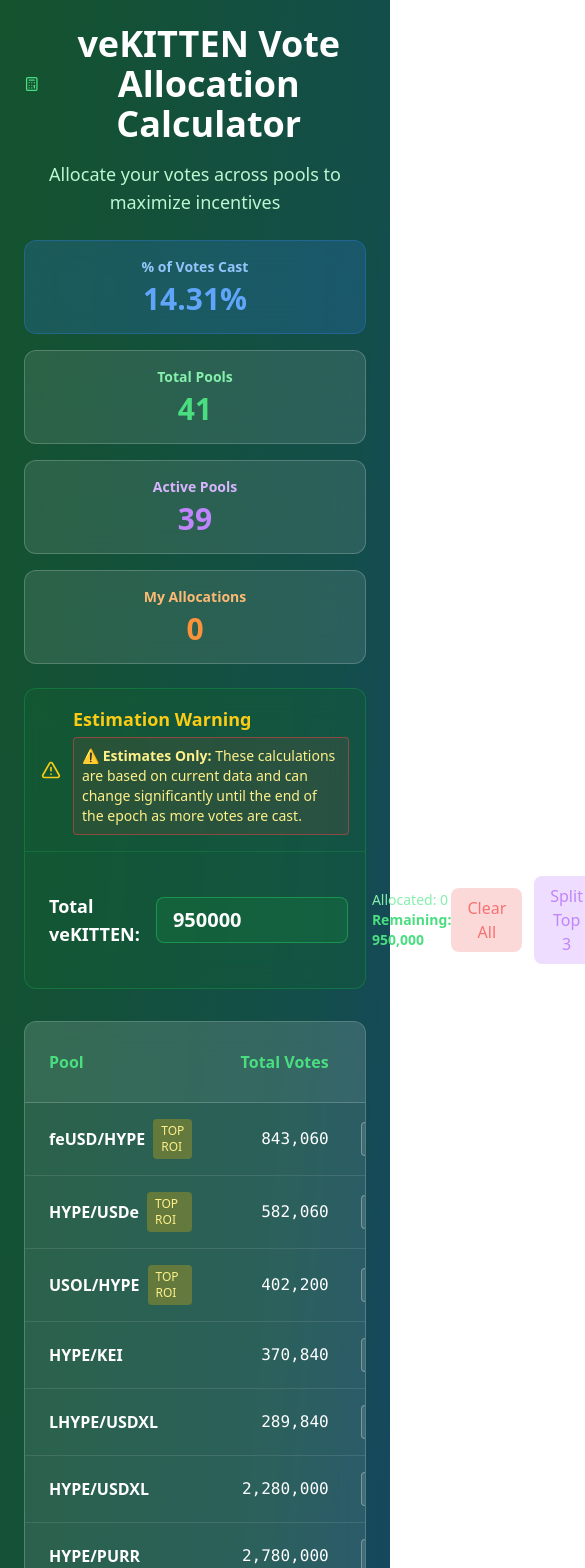
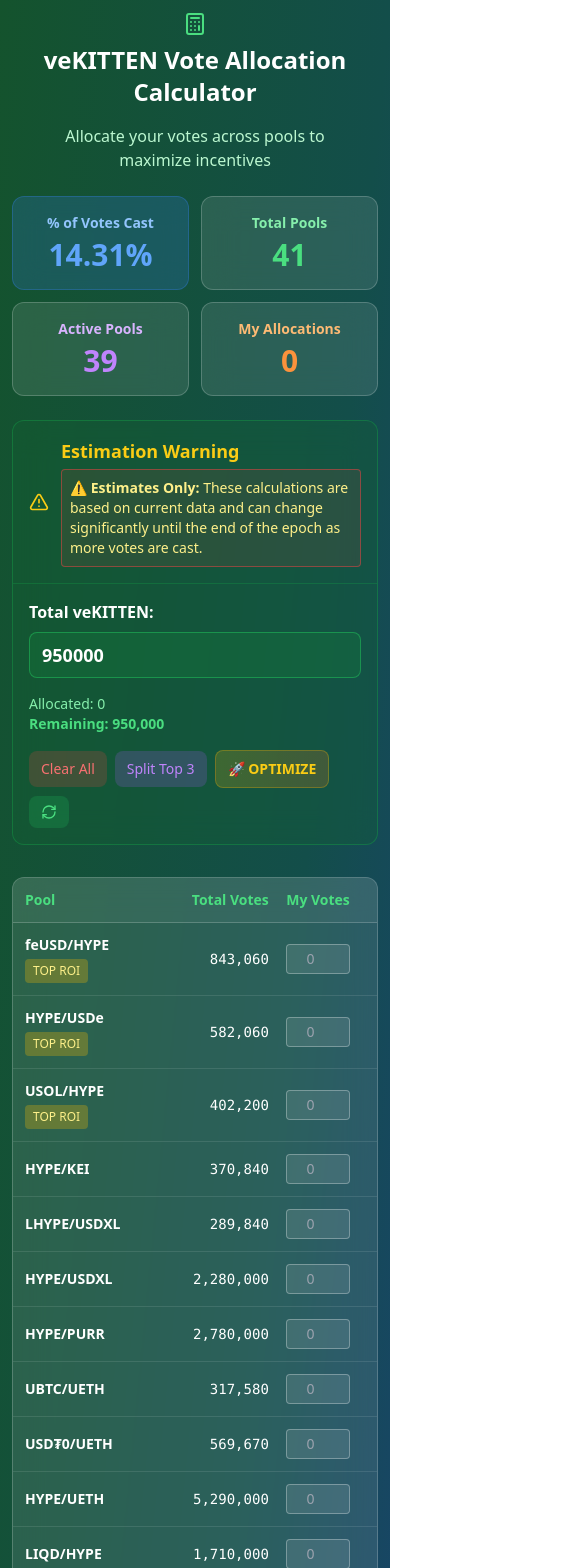
Before and after one commit to ThatDudeFreak/vekitten-calculator, a React (Create React App) app: page / in a window 390 px wide. Shown: the top 1568 px of the page, 585 px wide, since content can reach past the window. Built offline with nearby package versions, Linux system fonts and the light colour scheme.

Commit message:
Update App.js

```diff
--- a/src/App.js
+++ b/src/App.js
@@ -6,7 +6,7 @@ const VeKittenCalculator = () => {
   const [allocations, setAllocations] = useState({});
   const [loading, setLoading] = useState(false);
   const [lastUpdate, setLastUpdate] = useState(new Date());
-  const lastDataUpdate = 'Jun 29, 2025 4:00 PM EST'; // Static date - update manually
+  const lastDataUpdate = 'Jun 29, 2025 7:35 PM EST'; // Static date - update manually
 
   // Real pool data from KittenSwap voting interface - UPDATED
   const [pools, setPools] = useState([
@@ -392,19 +392,19 @@ const VeKittenCalculator = () => {
   const totalIncentives = calculatedPools.reduce((sum, pool) => sum + pool.myIncentive, 0);
 
   return (
-    <div className="min-h-screen bg-gradient-to-br from-green-900 via-teal-900 to-blue-900 p-6">
+    <div className="min-h-screen bg-gradient-to-br from-green-900 via-teal-900 to-blue-900 p-3 md:p-6">
       <div className="max-w-7xl mx-auto">
         {/* Header */}
         <div className="text-center mb-6">
-          <div className="flex items-center justify-center gap-3 mb-4">
-            <Calculator className="w-8 h-8 text-green-400" />
-            <h1 className="text-4xl font-bold text-white">veKITTEN Vote Allocation Calculator</h1>
+          <div className="flex flex-col sm:flex-row items-center justify-center gap-2 md:gap-3 mb-4">
+            <Calculator className="w-6 h-6 md:w-8 md:h-8 text-green-400" />
+            <h1 className="text-2xl md:text-4xl font-bold text-white text-center">veKITTEN Vote Allocation Calculator</h1>
           </div>
-          <p className="text-green-200 text-lg">Allocate your votes across pools to maximize incentives</p>
+          <p className="text-green-200 text-base md:text-lg px-4">Allocate your votes across pools to maximize incentives</p>
         </div>
 
         {/* Stats Section */}
-        <div className="grid grid-cols-1 md:grid-cols-2 lg:grid-cols-4 gap-4 mb-6">
+        <div className="grid grid-cols-2 lg:grid-cols-4 gap-3 md:gap-4 mb-6">
           <div className="bg-blue-500/20 backdrop-blur-lg rounded-xl p-4 border border-blue-500/30">
             <div className="text-center">
               <div className="text-sm text-blue-300 font-semibold mb-1">% of Votes Cast</div>
@@ -449,52 +449,52 @@ const VeKittenCalculator = () => {
           </div>
 
           {/* Controls */}
-          <div className="p-6">
-            <div className="flex items-center justify-between">
-              <div className="flex items-center gap-6">
-                <div className="flex items-center gap-4">
-                  <label className="text-white font-semibold text-lg">Total veKITTEN:</label>
+          <div className="p-4 md:p-6">
+            <div className="flex flex-col lg:flex-row lg:items-center justify-between gap-4">
+              <div className="flex flex-col sm:flex-row items-start sm:items-center gap-4 sm:gap-6">
+                <div className="flex flex-col sm:flex-row sm:items-center gap-2 sm:gap-4 w-full sm:w-auto">
+                  <label className="text-white font-semibold text-base md:text-lg whitespace-nowrap">Total veKITTEN:</label>
                   <input
                     type="number"
                     value={mySize}
                     onChange={(e) => setMySize(e.target.value)}
-                    className="bg-green-700/30 border border-green-500/50 rounded-lg px-4 py-2 text-white text-xl font-bold w-48 focus:outline-none focus:ring-2 focus:ring-green-400"
+                    className="bg-green-700/30 border border-green-500/50 rounded-lg px-3 md:px-4 py-2 md:py-2 text-white text-lg md:text-xl font-bold w-full sm:w-48 focus:outline-none focus:ring-2 focus:ring-green-400"
                     placeholder="950000"
                   />
                 </div>
-                <div className="text-white">
-                  <div className="text-sm text-green-300">Allocated: {allocatedVotes.toLocaleString()}</div>
-                  <div className={`text-sm font-bold ${remainingVotes < 0 ? 'text-red-400' : 'text-green-400'}`}>
+                <div className="text-white text-sm md:text-base">
+                  <div className="text-green-300">Allocated: {allocatedVotes.toLocaleString()}</div>
+                  <div className={`font-bold ${remainingVotes < 0 ? 'text-red-400' : 'text-green-400'}`}>
                     Remaining: {remainingVotes.toLocaleString()}
                   </div>
                 </div>
               </div>
-              <div className="flex items-center gap-3">
+              <div className="flex flex-wrap items-center gap-2 md:gap-3">
                 <button
                   onClick={clearAllocations}
-                  className="bg-red-500/20 hover:bg-red-500/30 text-red-400 px-4 py-2 rounded-lg transition-colors"
+                  className="bg-red-500/20 hover:bg-red-500/30 text-red-400 px-3 md:px-4 py-2 rounded-lg transition-colors text-sm md:text-base"
                 >
                   Clear All
                 </button>
                 <button
                   onClick={allocateTopThree}
-                  className="bg-purple-500/20 hover:bg-purple-500/30 text-purple-400 px-4 py-2 rounded-lg transition-colors"
+                  className="bg-purple-500/20 hover:bg-purple-500/30 text-purple-400 px-3 md:px-4 py-2 rounded-lg transition-colors text-sm md:text-base"
                 >
                   Split Top 3
                 </button>
                 <button
                   onClick={optimizeAllocation}
-                  className="bg-gradient-to-r from-yellow-500/20 to-orange-500/20 hover:from-yellow-500/30 hover:to-orange-500/30 text-yellow-400 px-4 py-2 rounded-lg transition-colors font-semibold border border-yellow-500/30"
+                  className="bg-gradient-to-r from-yellow-500/20 to-orange-500/20 hover:from-yellow-500/30 hover:to-orange-500/30 text-yellow-400 px-3 md:px-4 py-2 rounded-lg transition-colors font-semibold border border-yellow-500/30 text-sm md:text-base"
                 >
                   🚀 OPTIMIZE
                 </button>
                 <button
                   onClick={simulateDataRefresh}
                   disabled={loading}
-                  className="flex items-center gap-2 bg-green-500/20 hover:bg-green-500/30 text-green-400 px-4 py-2 rounded-lg transition-colors disabled:opacity-50"
+                  className="flex items-center gap-2 bg-green-500/20 hover:bg-green-500/30 text-green-400 px-3 md:px-4 py-2 rounded-lg transition-colors disabled:opacity-50 text-sm md:text-base"
                 >
                   <RefreshCw className={`w-4 h-4 ${loading ? 'animate-spin' : ''}`} />
-                  Refresh
+                  <span className="hidden sm:inline">Refresh</span>
                 </button>
               </div>
             </div>
@@ -503,18 +503,18 @@ const VeKittenCalculator = () => {
 
         {/* Summary */}
         {totalIncentives > 0 && (
-          <div className="bg-gradient-to-r from-green-500/20 to-emerald-500/20 backdrop-blur-lg rounded-xl p-6 border border-green-500/30 mb-8">
-            <div className="flex items-center justify-between">
+          <div className="bg-gradient-to-r from-green-500/20 to-emerald-500/20 backdrop-blur-lg rounded-xl p-4 md:p-6 border border-green-500/30 mb-8">
+            <div className="flex flex-col md:flex-row md:items-center justify-between gap-4">
               <div>
-                <h2 className="text-2xl font-bold text-white mb-2">Total Weekly Incentives</h2>
-                <div className="text-4xl font-bold text-green-400">${totalIncentives.toLocaleString('en-US', {minimumFractionDigits: 2, maximumFractionDigits: 2})}</div>
-                <div className="text-sm text-green-300 mt-2">
+                <h2 className="text-xl md:text-2xl font-bold text-white mb-2">Total Weekly Incentives</h2>
+                <div className="text-2xl md:text-4xl font-bold text-green-400">${totalIncentives.toLocaleString('en-US', {minimumFractionDigits: 2, maximumFractionDigits: 2})}</div>
+                <div className="text-xs md:text-sm text-green-300 mt-2">
                   Data updated: {lastDataUpdate}
                 </div>
               </div>
-              <div className="text-right">
-                <div className="text-lg text-green-300">Monthly: ${(totalIncentives * 4.33).toLocaleString('en-US', {minimumFractionDigits: 2})}</div>
-                <div className="text-lg text-green-300">Yearly: ${(totalIncentives * 52).toLocaleString('en-US', {minimumFractionDigits: 2})}</div>
+              <div className="text-left md:text-right">
+                <div className="text-base md:text-lg text-green-300">Monthly: ${(totalIncentives * 4.33).toLocaleString('en-US', {minimumFractionDigits: 2})}</div>
+                <div className="text-base md:text-lg text-green-300">Yearly: ${(totalIncentives * 52).toLocaleString('en-US', {minimumFractionDigits: 2})}</div>
               </div>
             </div>
           </div>
@@ -523,17 +523,17 @@ const VeKittenCalculator = () => {
         {/* Pool Table */}
         <div className="bg-white/10 backdrop-blur-lg rounded-xl border border-white/20 overflow-hidden">
           <div className="overflow-x-auto">
-            <table className="w-full">
+            <table className="w-full min-w-[800px]">
               <thead className="bg-white/5">
                 <tr className="border-b border-white/20">
-                  <th className="text-left py-4 px-6 text-green-400 font-semibold">Pool</th>
-                  <th className="text-right py-4 px-4 text-green-400 font-semibold">Total Votes</th>
-                  <th className="text-center py-4 px-4 text-green-400 font-semibold">My Votes</th>
-                  <th className="text-right py-4 px-4 text-green-400 font-semibold">New Total Votes</th>
-                  <th className="text-right py-4 px-4 text-green-400 font-semibold">% of Votes</th>
-                  <th className="text-right py-4 px-4 text-green-400 font-semibold">Pool Incentives</th>
-                  <th className="text-right py-4 px-6 text-green-400 font-semibold">My Incentive</th>
-                  <th className="text-center py-4 px-4 text-green-400 font-semibold">Max</th>
+                  <th className="text-left py-3 md:py-4 px-3 md:px-6 text-green-400 font-semibold text-sm md:text-base">Pool</th>
+                  <th className="text-right py-3 md:py-4 px-2 md:px-4 text-green-400 font-semibold text-sm md:text-base">Total Votes</th>
+                  <th className="text-center py-3 md:py-4 px-2 md:px-4 text-green-400 font-semibold text-sm md:text-base">My Votes</th>
+                  <th className="text-right py-3 md:py-4 px-2 md:px-4 text-green-400 font-semibold text-sm md:text-base">New Total</th>
+                  <th className="text-right py-3 md:py-4 px-2 md:px-4 text-green-400 font-semibold text-sm md:text-base">% Votes</th>
+                  <th className="text-right py-3 md:py-4 px-2 md:px-4 text-green-400 font-semibold text-sm md:text-base">Incentives</th>
+                  <th className="text-right py-3 md:py-4 px-3 md:px-6 text-green-400 font-semibold text-sm md:text-base">My Incentive</th>
+                  <th className="text-center py-3 md:py-4 px-2 md:px-4 text-green-400 font-semibold text-sm md:text-base">Max</th>
                 </tr>
               </thead>
               <tbody>
@@ -541,45 +541,45 @@ const VeKittenCalculator = () => {
                   .sort((a, b) => (b.incentives / (b.poolSize + totalVotes)) - (a.incentives / (a.poolSize + totalVotes)))
                   .map((pool, index) => (
                   <tr key={pool.id} className={`border-b border-white/10 hover:bg-white/5 transition-colors ${pool.votesAllocated > 0 ? 'bg-green-500/10' : ''}`}>
-                    <td className="py-4 px-6">
-                      <div className="flex items-center gap-2">
-                        <span className="text-white font-semibold">{pool.name}</span>
-                        {index < 3 && <span className="text-xs bg-yellow-500/30 text-yellow-200 px-2 py-1 rounded">TOP ROI</span>}
+                    <td className="py-3 md:py-4 px-3 md:px-6">
+                      <div className="flex flex-col lg:flex-row lg:items-center gap-1 lg:gap-2">
+                        <span className="text-white font-semibold text-sm md:text-base">{pool.name}</span>
+                        {index < 3 && <span className="text-xs bg-yellow-500/30 text-yellow-200 px-2 py-1 rounded w-fit">TOP ROI</span>}
                       </div>
                     </td>
-                    <td className="text-right py-4 px-4 text-white font-mono">
+                    <td className="text-right py-3 md:py-4 px-2 md:px-4 text-white font-mono text-sm md:text-base">
                       {pool.poolSize.toLocaleString('en-US', {minimumFractionDigits: 0})}
                     </td>
-                    <td className="text-center py-4 px-4">
+                    <td className="text-center py-3 md:py-4 px-2 md:px-4">
                       <input
                         type="number"
                         value={allocations[pool.id] || ''}
                         onChange={(e) => handleAllocationChange(pool.id, e.target.value)}
-                        className="bg-white/10 border border-white/30 rounded px-2 py-1 text-white text-center w-24 focus:outline-none focus:ring-1 focus:ring-green-500"
+                        className="bg-white/10 border border-white/30 rounded px-1 md:px-2 py-1 text-white text-center w-16 md:w-24 text-sm md:text-base focus:outline-none focus:ring-1 focus:ring-green-500"
                         placeholder="0"
                         min="0"
                         max={remainingVotes + (parseFloat(allocations[pool.id]) || 0)}
                       />
                     </td>
-                    <td className="text-right py-4 px-4 text-white font-mono">
+                    <td className="text-right py-3 md:py-4 px-2 md:px-4 text-white font-mono text-sm md:text-base">
                       {pool.newSize.toLocaleString('en-US', {minimumFractionDigits: 0})}
                     </td>
-                    <td className="text-right py-4 px-4 text-green-400 font-mono font-bold">
+                    <td className="text-right py-3 md:py-4 px-2 md:px-4 text-green-400 font-mono font-bold text-sm md:text-base">
                       {pool.percentOfVotes.toFixed(1)}%
                     </td>
-                    <td className="text-right py-4 px-4 text-white font-mono">
+                    <td className="text-right py-3 md:py-4 px-2 md:px-4 text-white font-mono text-sm md:text-base">
                       ${pool.incentives.toLocaleString('en-US', {minimumFractionDigits: 2})}
                     </td>
-                    <td className="text-right py-4 px-6 text-green-400 font-mono font-bold text-lg">
+                    <td className="text-right py-3 md:py-4 px-3 md:px-6 text-green-400 font-mono font-bold text-sm md:text-lg">
                       {pool.myIncentive > 0 ? pool.myIncentive.toLocaleString('en-US', {minimumFractionDigits: 2}) : '0.00'}
                     </td>
-                    <td className="text-center py-4 px-4">
+                    <td className="text-center py-3 md:py-4 px-2 md:px-4">
                       <button
                         onClick={() => concentrateInPool(pool.id)}
                         className="bg-yellow-500/20 hover:bg-yellow-500/30 text-yellow-400 px-2 py-1 rounded text-sm transition-colors"
                         title="Put all votes in this pool"
                       >
-                        <Zap className="w-4 h-4" />
+                        <Zap className="w-3 h-3 md:w-4 md:h-4" />
                       </button>
                     </td>
                   </tr>
@@ -590,45 +590,45 @@ const VeKittenCalculator = () => {
         </div>
 
         {/* Strategy Cards - All in one row */}
-        <div className="mt-8 grid grid-cols-1 md:grid-cols-2 lg:grid-cols-4 gap-4">
-          <div className="bg-white/10 backdrop-blur-lg rounded-xl p-6 border border-white/20">
-            <h3 className="text-lg font-semibold text-white mb-3 flex items-center gap-2">
+        <div className="mt-8 grid grid-cols-1 sm:grid-cols-2 lg:grid-cols-4 gap-4">
+          <div className="bg-white/10 backdrop-blur-lg rounded-xl p-4 md:p-6 border border-white/20">
+            <h3 className="text-base md:text-lg font-semibold text-white mb-3 flex items-center gap-2">
               🎯 <span>Concentration</span>
             </h3>
-            <div className="space-y-1 text-sm text-green-200">
+            <div className="space-y-1 text-xs md:text-sm text-green-200">
               <p><strong>Strategy:</strong> All votes → 1 pool</p>
               <p><strong>Best Single:</strong> Max dominance</p>
               <p><strong>Risk:</strong> Vulnerable to competition</p>
             </div>
           </div>
 
-          <div className="bg-white/10 backdrop-blur-lg rounded-xl p-6 border border-white/20">
-            <h3 className="text-lg font-semibold text-white mb-3 flex items-center gap-2">
+          <div className="bg-white/10 backdrop-blur-lg rounded-xl p-4 md:p-6 border border-white/20">
+            <h3 className="text-base md:text-lg font-semibold text-white mb-3 flex items-center gap-2">
               ⚖️ <span>Diversification</span>
             </h3>
-            <div className="space-y-1 text-sm text-green-200">
+            <div className="space-y-1 text-xs md:text-sm text-green-200">
               <p><strong>Strategy:</strong> Split across top pools</p>
               <p><strong>Benefit:</strong> Lower risk</p>
               <p><strong>Trade-off:</strong> Lower max returns</p>
             </div>
           </div>
 
-          <div className="bg-gradient-to-r from-yellow-500/20 to-orange-500/20 backdrop-blur-lg rounded-xl p-6 border border-yellow-500/30">
-            <h3 className="text-lg font-semibold text-white mb-3 flex items-center gap-2">
+          <div className="bg-gradient-to-r from-yellow-500/20 to-orange-500/20 backdrop-blur-lg rounded-xl p-4 md:p-6 border border-yellow-500/30">
+            <h3 className="text-base md:text-lg font-semibold text-white mb-3 flex items-center gap-2">
               🚀 <span>OPTIMIZED</span>
             </h3>
-            <div className="space-y-1 text-sm text-yellow-200">
+            <div className="space-y-1 text-xs md:text-sm text-yellow-200">
               <p><strong>Algorithm:</strong> Marginal return maximization</p>
               <p><strong>Method:</strong> Allocates votes where each additional vote provides highest return</p>
               <p><strong>Result:</strong> Mathematically optimal allocation</p>
             </div>
           </div>
 
-          <div className="bg-white/10 backdrop-blur-lg rounded-xl p-6 border border-white/20">
-            <h3 className="text-lg font-semibold text-white mb-3 flex items-center gap-2">
+          <div className="bg-white/10 backdrop-blur-lg rounded-xl p-4 md:p-6 border border-white/20">
+            <h3 className="text-base md:text-lg font-semibold text-white mb-3 flex items-center gap-2">
               📊 <span>Current Status</span>
             </h3>
-            <div className="space-y-1 text-sm text-green-200">
+            <div className="space-y-1 text-xs md:text-sm text-green-200">
               <p><strong>Allocated:</strong> {allocatedVotes.toLocaleString()} votes</p>
               <p><strong>Remaining:</strong> {remainingVotes.toLocaleString()} votes</p>
               <p><strong>Weekly Total:</strong> ${totalIncentives.toFixed(2)}</p>
@@ -637,8 +637,8 @@ const VeKittenCalculator = () => {
         </div>
 
         {/* Live Data Notice */}
-        <div className="mt-6 bg-blue-500/20 backdrop-blur-lg rounded-xl p-4 border border-blue-500/30">
-          <p className="text-sm text-blue-200 text-center">
+        <div className="mt-6 bg-blue-500/20 backdrop-blur-lg rounded-xl p-3 md:p-4 border border-blue-500/30">
+          <p className="text-xs md:text-sm text-blue-200 text-center">
             <strong>📊 Smart Allocation:</strong> Use 🚀 OPTIMIZE for mathematically optimal vote distribution across all {pools.length} pools that maximizes returns.
             The algorithm calculates marginal returns and allocates each vote where it provides the highest additional reward.
             Compare with manual strategies to see the difference!
```
